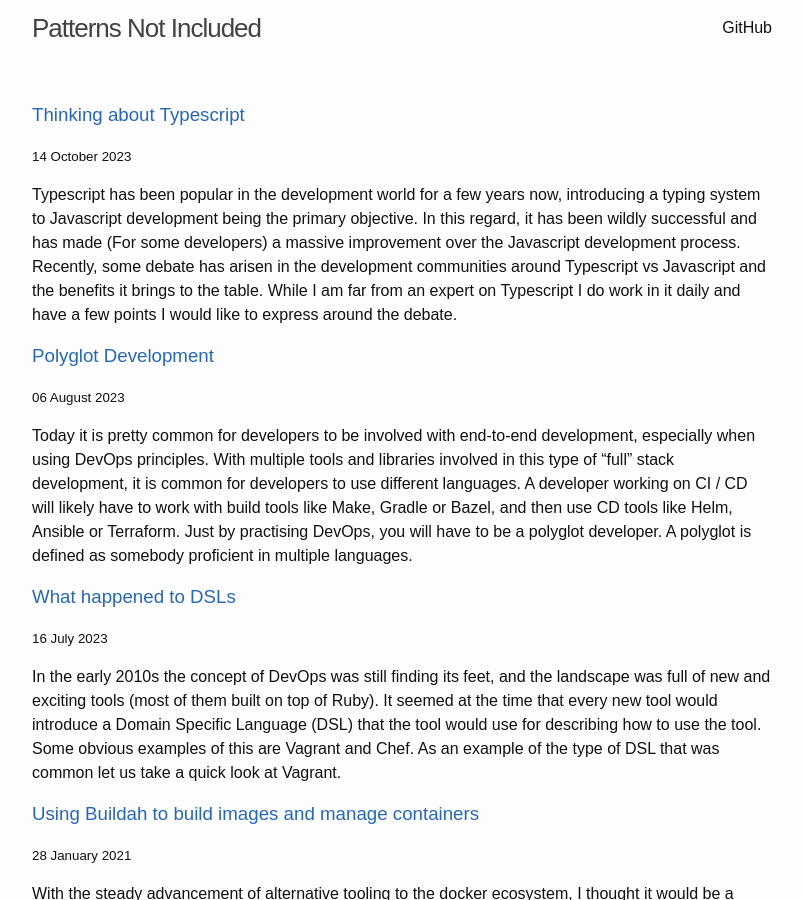
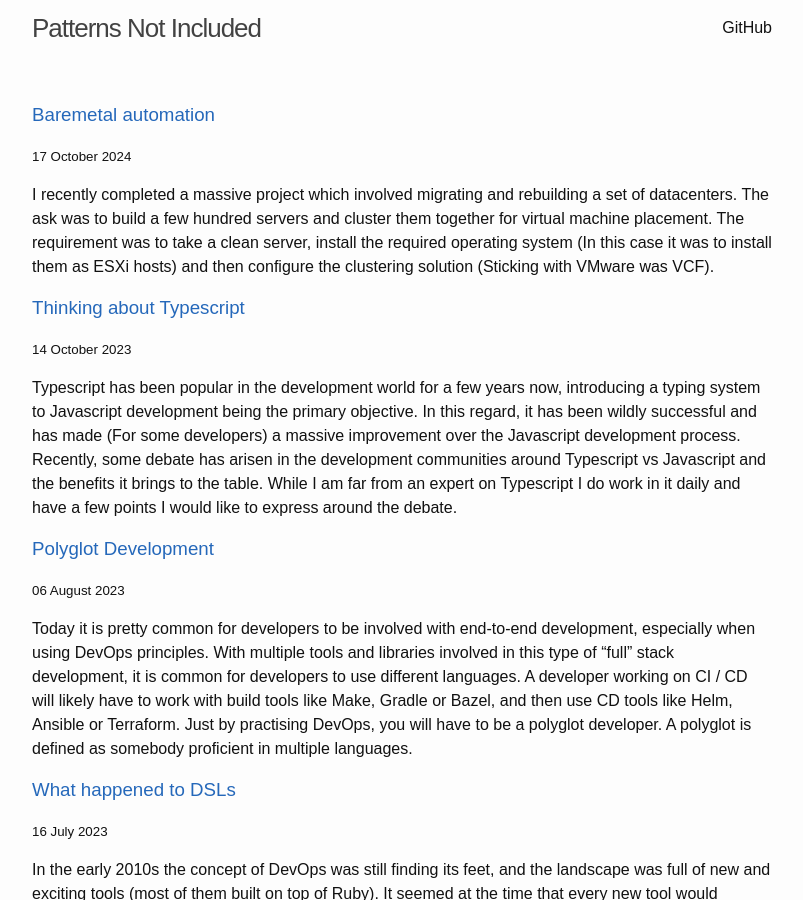
Before and after one commit to stevenandrewcarter/stevenandrewcarter.github.io, a Jekyll site: the page built from index.md, in a window 1280 px wide and 900 px high. Shown: the whole window, without its empty margins (238-1041 px from the left). Built offline with Jekyll 4.4.1, drawn with Linux system fonts in a browser that asks for light colours; our own code applies the rules of GitHub Pages for plain Markdown files; part of the change alters nothing that is shown.

Commit message:
Published article

```diff
--- a/_posts/2024-10-17-baremetal.md
+++ b/_posts/2024-10-17-baremetal.md
@@ -4,7 +4,7 @@ title: "Baremetal automation"
 date: 2024-10-17 00:00:00 +0000
 tags: baremetal
 categories: General
-published: false
+published: true
 ---
 
 I recently completed a massive project which involved migrating and rebuilding a set of datacenters. The ask
@@ -17,8 +17,9 @@ _"solved"_ problem. I assumed I would find multiple solutions to complete these
 that the installation of baremetal servers is the dirty secret kept from most developers.
 
 Unlike the virtualization or containerized solutions, which have multiple solutions and often mature API
-options. Baremetal servers almost have little options, or the options available have only a few realistic
-solutions.
+options. Baremetal installs have few options, or the options available have only a few realistic
+solutions. The processes used are also not as smooth as the ones available for containers or virtualized
+environments. Often feeling complex and _incomplete_.
 
 The following set of posts will detail my journey through the wild world of baremetal installation and
 hopefully it will help future engineers with a little bit of insight on how to solve these problems. This
@@ -35,9 +36,9 @@ device with a single user, having the device installation being guided is accept
 of the device cannot be known at the factory. Unlike virtualized environments, installation of the device can
 be challenging to reset, since just deleting everything and starting again is not as trivial.
 
-Baremetal installation as a result is also more complicated when considering being remote from the device, which
-is the usual scenario for a datacenter deployment (Gone are the days where engineers would need to drive to a
-datacenter and install the servers, at least in most cases). Automating the install of the baremetal also
+Baremetal installation is also more complicated when being remote from the device, which is the usual scenario
+for a datacenter deployment (Gone are the days where engineers would need to drive to a
+datacenter to install the servers, at least in most cases). Automating the install of the baremetal also
 introduces new challenges, such as how to provide the required defaults for an unattended install process.
 
 Without going into detail about networking complexities that also arise from baremetal installation, lets just
@@ -66,21 +67,22 @@ will only consider the virtual media option. Mounting the installation media by
 since most operating system installations require certain options to be selected, such as where the installation
 should be placed, primary network information and default credentials. Using a IPMI solution would often provide
 a remote console that would allow manual inputs of those details as if the installation was happening in front
-of the user. This is not viable if you want to scale however, since manually inputing the details for each server
-takes time and mistakes are common.
+of the user. This is not viable if you want to scale however, since manually inputing the details for each
+server takes time and mistakes are common.
 
-The last option to consider is called PXE booting, which allows the BIOS to send a network request to a specified
-endpoint which contains the installation media. This approach, unlike the virtual media mounting, requires less
-packaging to achieve. It does however require a suitable host server and the appropriate network configuration to
-achieve. PXE booting utilizes DHCP to achieve what is required, but this approach will not be detailed much in this
-article.
+The last option to consider is called PXE booting, which allows the BIOS to send a network request to a
+specified endpoint which contains the installation media. This approach, unlike the virtual media mounting,
+requires less packaging to achieve. It does however require a suitable host server and the appropriate network
+configuration to achieve. PXE booting utilizes DHCP to achieve what is required, but this approach will not be
+detailed in this article.
 
-When using the virtual media approach, we need a method to automate the manual steps that are required to install
-the host operating system. This is commonly called _"unattended"_ installs, since the installation does not require
-manual inputs. The _"unattended"_ installs are usually a script, but each operating system will provide its own
-flavour of achieving this. For example, linux operating systems use a **kick start** file, which is normal shell
-commands that will be executed on first boot. Windows on the otherhand uses a XML file called **unattended.xml**
-which provides different XML options for configuring network, executing commands and so on.
+When using the virtual media approach, we need a method to automate the manual steps that are required to
+install the host operating system. This is commonly called _"unattended"_ installs, since the installation does
+not require manual inputs. The _"unattended"_ installs are usually a script, but each operating system will
+provide its own flavour of achieving this. For example, linux operating systems use a **kick start** file,
+which is normal shell commands that will be executed on first boot. Windows on the otherhand uses a XML file
+called **unattended.xml** which provides different XML options for configuring network, executing commands and
+so on.
 
 In my scenario, ESXi servers are a flavour of linux and as such utilize the **kick start** script. The challenge
 is how to provide this script to the ISO during boot, since the default process is to boot into the manual
@@ -96,8 +98,8 @@ injecting the **kick start** into the installation media and creating a custom i
 that both options require the installation media to be customized, just in different ways.
 
 The first option is to override the default boot sequence in the installation media to instruct the installation
-to retrieve the **kick start** from a network share. Since this requires a network connection to be available, it
-lends itself towards the DHCP style of network configuration instead of static configuration. The benefits of
+to retrieve the **kick start** from a network share. Since this requires a network connection to be available,
+it lends itself towards the DHCP style of network configuration instead of static configuration. The benefits of
 using this approach is that the same installation media could be used for each server, since the **kick start**
 customization is stored outside of the media. The drawback is that the installation process must have a working
 network connection in order to retrieve the **kick start**, which normally requires a working DHCP server and
@@ -105,11 +107,14 @@ PXE boot environment.
 
 The other option is create bespoke custom installation media for each server. This means that the **kick start**
 is injected into the installation media and each server will have its own installation media. This approach has
-the advantage of not requiring the network connection to be operating during installation. However it does have
+the advantage of not requiring the network connection to be defined before installation. However it does have
 the drawback that a custom ISO is required for each server in the environment, which depending on the number of
 servers could end up being a large amount of disk space.
 
 It is important to know that existing tools exist that provide these solutions, even if some of these tools have
 a few limitations. Two tools worth looking into are _cobbler_ and _MaaS_ (Metal as a Service), which attempt to
-provide an out the box solution for baremetal provisioning. The tools lean towards the PXE boot style of install,
-so it might not always be possible for every environment.
+provide an out the box solution for baremetal provisioning. The tools lean towards the PXE boot style of
+install, so it might not always be possible for every environment.
+
+The next article will cover building a lab environment for baremetal installs and take a quick tour through the
+existing options and tools available.
```
